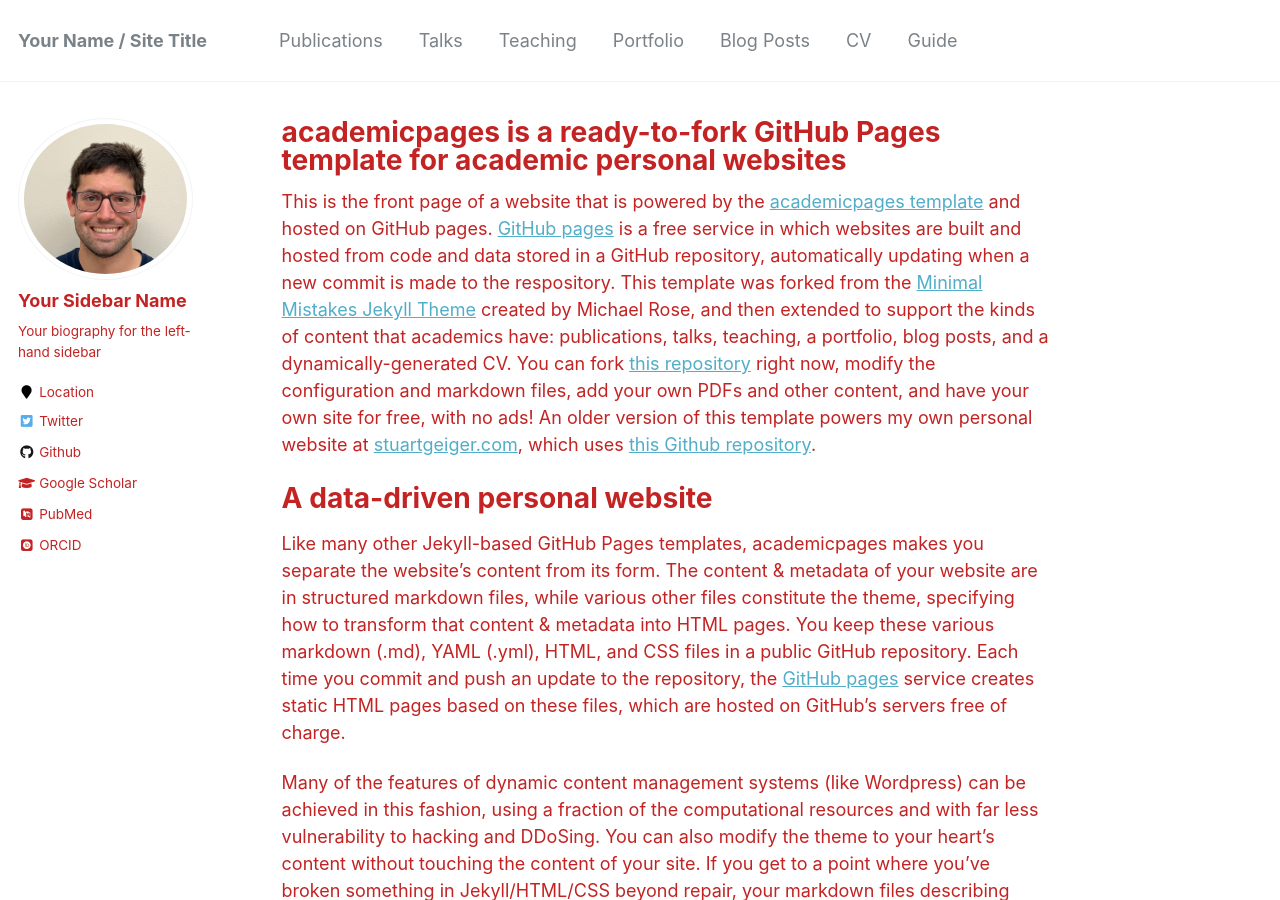
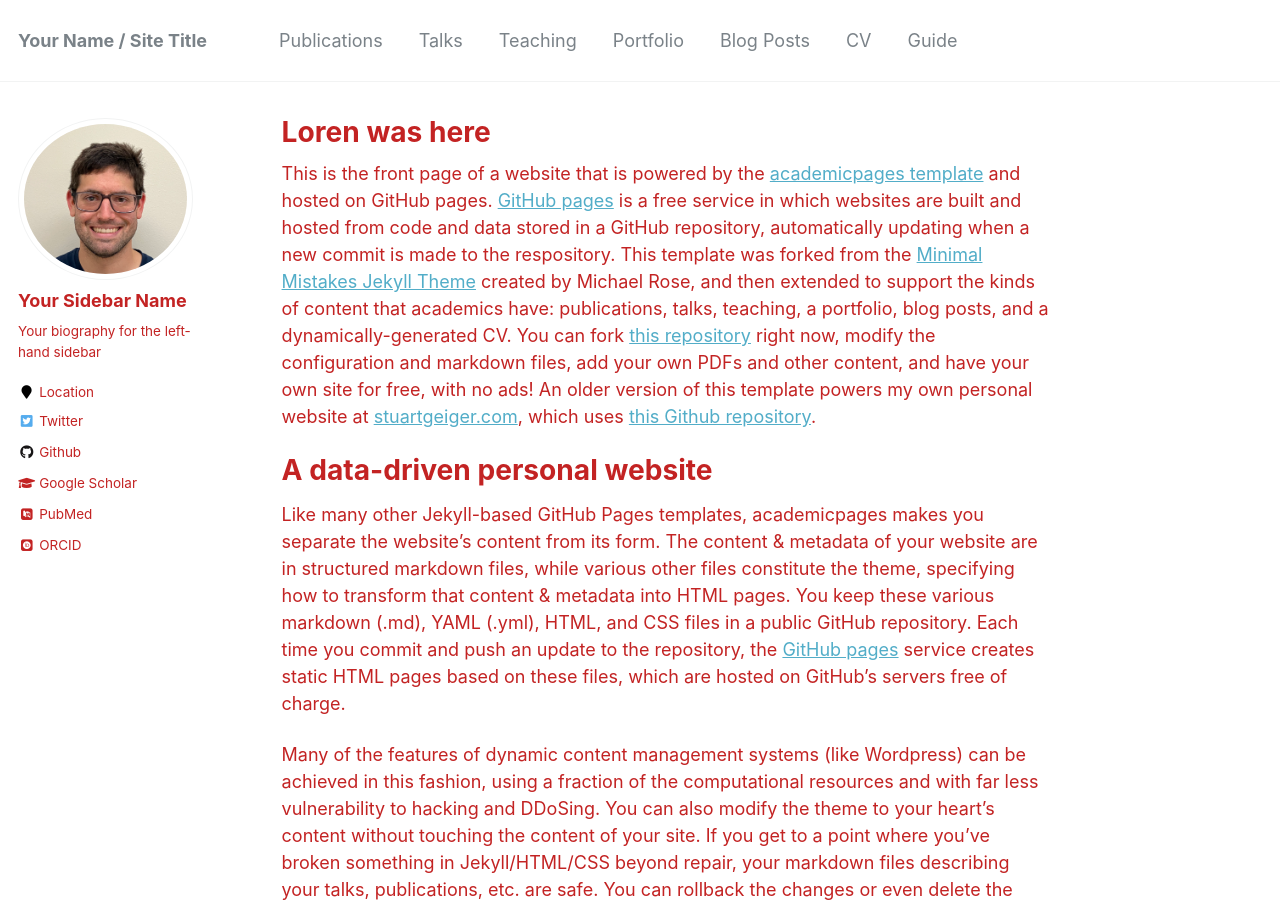
Before and after one commit to illorenzo7/illorenzo7.github.io, a Jekyll site: the page built from _pages/about.md, in a window 1280 px wide and 900 px high. Built offline with Jekyll 4.4.1, drawn with Linux system fonts in a browser that asks for light colours; some web fonts are replaced.

Commit message:
Update about.md
Try changing title on page

```diff
--- a/_pages/about.md
+++ b/_pages/about.md
@@ -1,6 +1,6 @@
 ---
 permalink: /
-title: "academicpages is a ready-to-fork GitHub Pages template for academic personal websites"
+title: "Loren was here"
 excerpt: "About me"
 author_profile: true
 redirect_from:
```
